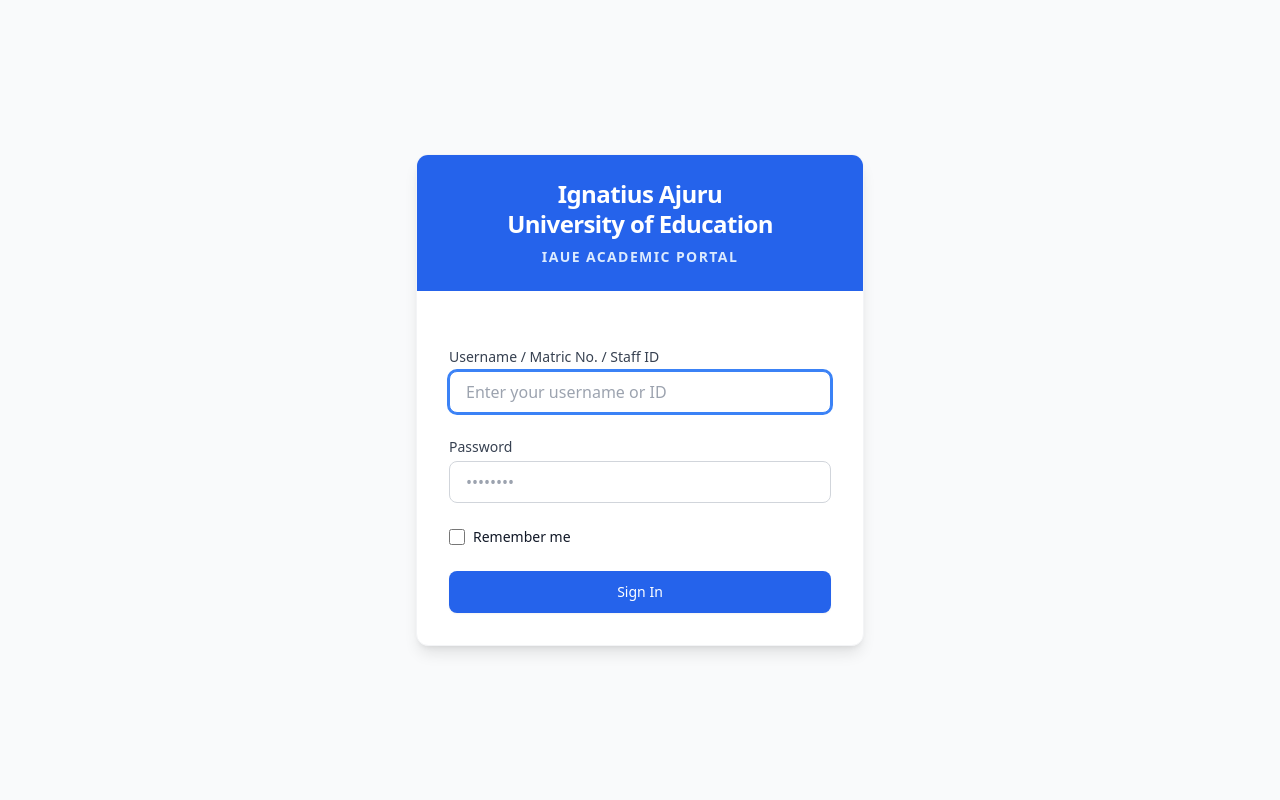
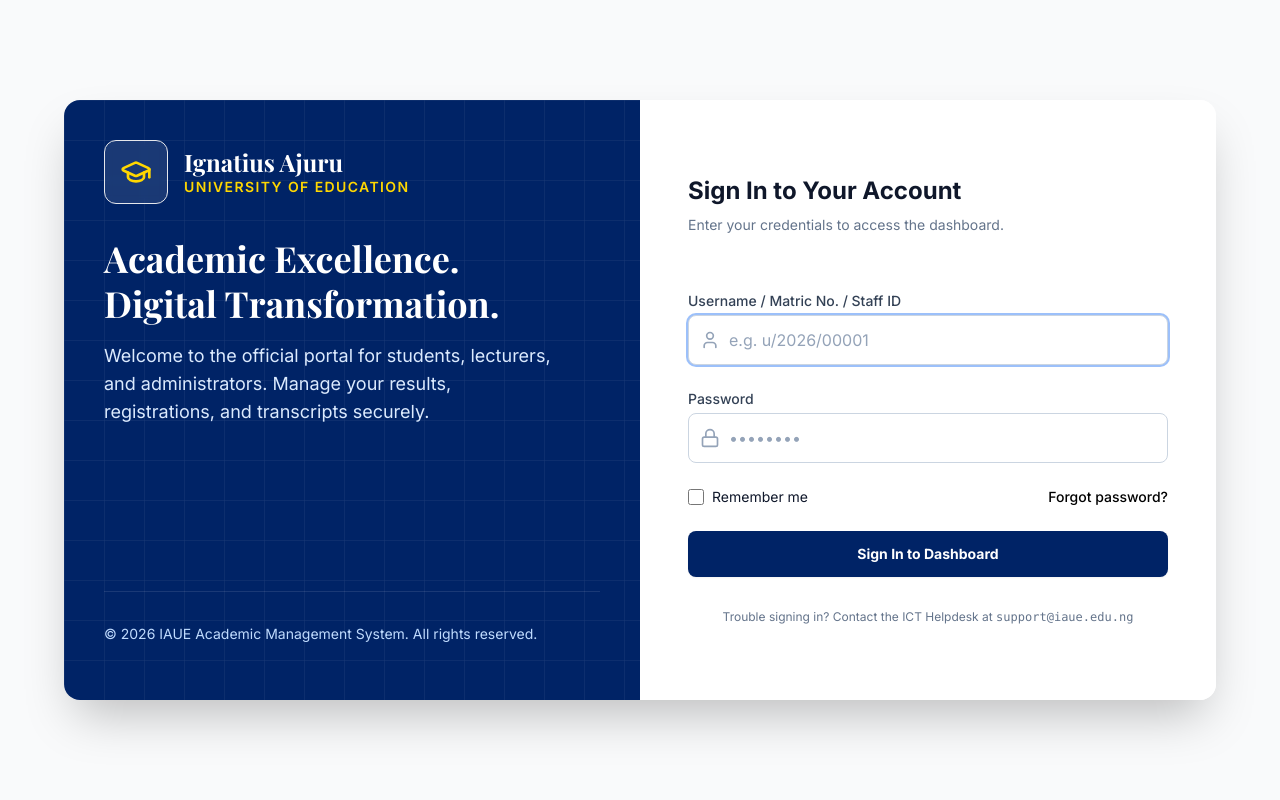
Before and after one commit to nlerechibright-coder/iaue-academic-management-system, a Django app: page /login/ in a window 1280 px wide. Run offline with Django 5.2, Linux system fonts and the light colour scheme; some libraries are stand-ins or nearby versions.

Commit message:
Update Login UI with IAUE Branding and Seed Management Account

```diff
--- a/templates/accounts/login.html
+++ b/templates/accounts/login.html
@@ -3,22 +3,94 @@
 <head>
     <meta charset="UTF-8">
     <meta name="viewport" content="width=device-width, initial-scale=1.0">
-    <title>Login - Ignatius Ajuru University of Education</title>
+    <title>Login | Ignatius Ajuru University of Education</title>
+
+    <!-- Tailwind CSS -->
     <script src="https://cdn.tailwindcss.com"></script>
-    <link rel="stylesheet" href="https://unpkg.com/lucide-static@latest/font/lucide.css">
+
+    <!-- Google Fonts: Inter for clean readability, Playfair Display for headings -->
+    <link href="https://fonts.googleapis.com/css2?family=Inter:wght@300;400;500;600;700&family=Playfair+Display:wght@700&display=swap" rel="stylesheet">
+
+    <!-- Lucide Icons -->
+    <script src="https://unpkg.com/lucide@latest"></script>
+
     <style>
-        .lucide-icon { width: 1.25rem; height: 1.25rem; stroke-width: 2; fill: none; stroke: currentColor; }
+        body { font-family: 'Inter', sans-serif; }
+        h1, h2, .brand-font { font-family: 'Playfair Display', serif; }
+
+        /* IAUE Brand Colors */
+        .bg-iaue-blue { background-color: #002366; } /* Deep Navy */
+        .text-iaue-gold { color: #FFD700; } /* Gold */
+        .border-iaue-gold { border-color: #FFD700; }
+        .hover-bg-iaue-blue:hover { background-color: #001a4d; }
+
+        /* Gradient Overlay for Left Panel */
+        .gradient-overlay {
+            background: linear-gradient(135deg, rgba(0, 35, 102, 0.95) 0%, rgba(0, 35, 102, 0.85) 100%);
+        }
     </style>
 </head>
-<body class="bg-gray-50 min-h-screen flex items-center justify-center p-4">
-    <div class="max-w-md w-full bg-white rounded-xl shadow-lg border border-gray-100 overflow-hidden">
-        <!-- Header -->
-        <div class="bg-blue-600 p-6 text-center">
-            <h1 class="text-2xl font-bold text-white tracking-tight leading-tight">Ignatius Ajuru<br>University of Education</h1>
-            <p class="text-blue-100 text-sm mt-2 uppercase tracking-widest font-semibold">IAUE Academic Portal</p>
+<body class="bg-gray-50 min-h-screen flex items-center justify-center p-4 md:p-8">
+
+    <div class="max-w-6xl w-full bg-white rounded-2xl shadow-2xl overflow-hidden grid grid-cols-1 lg:grid-cols-2 min-h-[600px]">
+
+        <!-- LEFT PANEL: BRANDING & IMAGE -->
+        <div class="hidden lg:flex flex-col justify-between relative bg-iaue-blue text-white p-10">
+            <!-- Background Pattern/Image Placeholder -->
+            <div class="absolute inset-0 opacity-10 pointer-events-none">
+                <svg width="100%" height="100%">
+                    <defs>
+                        <pattern id="grid" width="40" height="40" patternUnits="userSpaceOnUse">
+                            <path d="M 40 0 L 0 0 0 40" fill="none" stroke="white" stroke-width="1"/>
+                        </pattern>
+                    </defs>
+                    <rect width="100%" height="100%" fill="url(#grid)" />
+                </svg>
+            </div>
+
+            <!-- Top Content -->
+            <div class="relative z-10">
+                <div class="flex items-center gap-4 mb-8">
+                    <!-- Simple Shield Icon representing Crest -->
+                    <div class="h-16 w-16 bg-white/10 backdrop-blur-sm rounded-xl flex items-center justify-center border border-iaue-gold/30">
+                        <i data-lucide="graduation-cap" class="w-8 h-8 text-iaue-gold"></i>
+                    </div>
+                    <div>
+                        <h2 class="text-2xl font-bold leading-tight">Ignatius Ajuru</h2>
+                        <p class="text-sm uppercase tracking-widest text-iaue-gold font-semibold">University of Education</p>
+                    </div>
+                </div>
+
+                <h1 class="text-4xl font-bold leading-tight mb-4">Academic Excellence.<br>Digital Transformation.</h1>
+                <p class="text-blue-100 text-lg max-w-md">Welcome to the official portal for students, lecturers, and administrators. Manage your results, registrations, and transcripts securely.</p>
+            </div>
+
+            <!-- Bottom Content -->
+            <div class="relative z-10 mt-auto pt-8 border-t border-white/10">
+                <p class="text-sm text-blue-200">&copy; 2026 IAUE Academic Management System. All rights reserved.</p>
+                <div class="flex gap-4 mt-4">
+                    <a href="#" class="text-white hover:text-iaue-gold transition"><i data-lucide="facebook" class="w-5 h-5"></i></a>
+                    <a href="#" class="text-white hover:text-iaue-gold transition"><i data-lucide="twitter" class="w-5 h-5"></i></a>
+                    <a href="#" class="text-white hover:text-iaue-gold transition"><i data-lucide="linkedin" class="w-5 h-5"></i></a>
+                </div>
+            </div>
         </div>
-        <!-- Body -->
-        <div class="p-8">
+
+        <!-- RIGHT PANEL: LOGIN FORM -->
+        <div class="flex flex-col justify-center p-8 md:p-12 bg-white">
+
+            <div class="mb-8 lg:hidden text-center">
+                 <div class="inline-flex items-center justify-center h-12 w-12 rounded-full bg-iaue-blue text-white mb-3">
+                    <i data-lucide="graduation-cap" class="w-6 h-6"></i>
+                </div>
+                <h2 class="text-xl font-bold text-slate-900">IAUE Portal</h2>
+            </div>
+
+            <div class="mb-8">
+                <h3 class="text-2xl font-bold text-slate-900">Sign In to Your Account</h3>
+                <p class="text-slate-500 mt-2 text-sm">Enter your credentials to access the dashboard.</p>
+            </div>
+
             {% if messages %}
                 {% for message in messages %}
                     <div class="mb-4 p-3 rounded-lg text-sm {% if message.tags == 'error' %}bg-red-50 text-red-700 border border-red-200{% else %}bg-green-50 text-green-700 border border-green-200{% endif %}">
@@ -26,34 +98,87 @@
                     </div>
                 {% endfor %}
             {% endif %}
+
             {% if form.non_field_errors %}
                 <div class="mb-4 p-3 bg-red-50 border border-red-200 rounded-lg text-red-700 text-sm">
                     {{ form.non_field_errors }}
                 </div>
             {% endif %}
+
             <form method="POST" action="{% url 'login' %}" class="space-y-6">
                 {% csrf_token %}
+
+                <!-- Username Field -->
                 <div>
-                    <label for="{{ form.username.id_for_label }}" class="block text-sm font-medium text-gray-700 mb-1">Username / Matric No. / Staff ID</label>
-                    <input type="text" name="{{ form.username.name }}" id="{{ form.username.id_for_label }}" required autofocus class="w-full px-4 py-2 border border-gray-300 rounded-lg focus:ring-2 focus:ring-blue-500 focus:border-blue-500 outline-none transition text-gray-900" placeholder="Enter your username or ID">
-                    {% if form.username.errors %}<ul class="mt-1 text-xs text-red-600">{% for error in form.username.errors %}<li>{{ error }}</li>{% endfor %}</ul>{% endif %}
+                    <label for="{{ form.username.id_for_label }}" class="block text-sm font-medium text-slate-700 mb-1">
+                        Username / Matric No. / Staff ID
+                    </label>
+                    <div class="relative">
+                        <div class="absolute inset-y-0 left-0 pl-3 flex items-center pointer-events-none">
+                            <i data-lucide="user" class="h-5 w-5 text-slate-400"></i>
+                        </div>
+                        <input type="text" name="{{ form.username.name }}" id="{{ form.username.id_for_label }}"
+                               required autofocus
+                               class="block w-full pl-10 pr-3 py-3 border border-slate-300 rounded-lg focus:ring-2 focus:ring-iaue-blue focus:border-iaue-blue outline-none transition text-slate-900 placeholder-slate-400"
+                               placeholder="e.g. u/2026/00001">
+                    </div>
+                    {% if form.username.errors %}
+                        <ul class="mt-1 text-xs text-red-600">
+                            {% for error in form.username.errors %}<li>{{ error }}</li>{% endfor %}
+                        </ul>
+                    {% endif %}
                 </div>
+
+                <!-- Password Field -->
                 <div>
-                    <label for="{{ form.password.id_for_label }}" class="block text-sm font-medium text-gray-700 mb-1">Password</label>
-                    <input type="password" name="{{ form.password.name }}" id="{{ form.password.id_for_label }}" required class="w-full px-4 py-2 border border-gray-300 rounded-lg focus:ring-2 focus:ring-blue-500 focus:border-blue-500 outline-none transition text-gray-900" placeholder="••••••••">
-                    {% if form.password.errors %}<ul class="mt-1 text-xs text-red-600">{% for error in form.password.errors %}<li>{{ error }}</li>{% endfor %}</ul>{% endif %}
+                    <label for="{{ form.password.id_for_label }}" class="block text-sm font-medium text-slate-700 mb-1">
+                        Password
+                    </label>
+                    <div class="relative">
+                        <div class="absolute inset-y-0 left-0 pl-3 flex items-center pointer-events-none">
+                            <i data-lucide="lock" class="h-5 w-5 text-slate-400"></i>
+                        </div>
+                        <input type="password" name="{{ form.password.name }}" id="{{ form.password.id_for_label }}"
+                               required
+                               class="block w-full pl-10 pr-3 py-3 border border-slate-300 rounded-lg focus:ring-2 focus:ring-iaue-blue focus:border-iaue-blue outline-none transition text-slate-900 placeholder-slate-400"
+                               placeholder="••••••••">
+                    </div>
+                    {% if form.password.errors %}
+                        <ul class="mt-1 text-xs text-red-600">
+                            {% for error in form.password.errors %}<li>{{ error }}</li>{% endfor %}
+                        </ul>
+                    {% endif %}
                 </div>
+
+                <!-- Remember Me & Forgot Pass -->
                 <div class="flex items-center justify-between">
                     <div class="flex items-center">
-                        <input id="remember_me" name="remember_me" type="checkbox" class="h-4 w-4 text-blue-600 focus:ring-blue-500 border-gray-300 rounded">
-                        <label for="remember_me" class="ml-2 block text-sm text-gray-900">Remember me</label>
+                        <input id="remember_me" name="remember_me" type="checkbox"
+                               class="h-4 w-4 text-iaue-blue focus:ring-iaue-blue border-slate-300 rounded">
+                        <label for="remember_me" class="ml-2 block text-sm text-slate-900">Remember me</label>
+                    </div>
+                    <div class="text-sm">
+                        <a href="#" class="font-medium text-iaue-blue hover:text-blue-800">Forgot password?</a>
                     </div>
                 </div>
-                <button type="submit" class="w-full flex justify-center py-2.5 px-4 border border-transparent rounded-lg shadow-sm text-sm font-medium text-white bg-blue-600 hover:bg-blue-700 focus:outline-none focus:ring-2 focus:ring-offset-2 focus:ring-blue-500 transition">Sign In</button>
+
+                <!-- Submit Button -->
+                <button type="submit"
+                        class="w-full flex justify-center py-3 px-4 border border-transparent rounded-lg shadow-sm text-sm font-bold text-white bg-iaue-blue hover:bg-blue-900 focus:outline-none focus:ring-2 focus:ring-offset-2 focus:ring-iaue-blue transition duration-200 ease-in-out transform hover:-translate-y-0.5">
+                    Sign In to Dashboard
+                </button>
             </form>
+
+            <div class="mt-8 text-center">
+                <p class="text-xs text-slate-500">
+                    Trouble signing in? Contact the ICT Helpdesk at <span class="font-mono">support@iaue.edu.ng</span>
+                </p>
+            </div>
         </div>
     </div>
-    <script src="https://unpkg.com/lucide@latest"></script>
-    <script>lucide.createIcons();</script>
+
+    <script>
+        lucide.createIcons();
+    </script>
 </body>
 </html>
```
